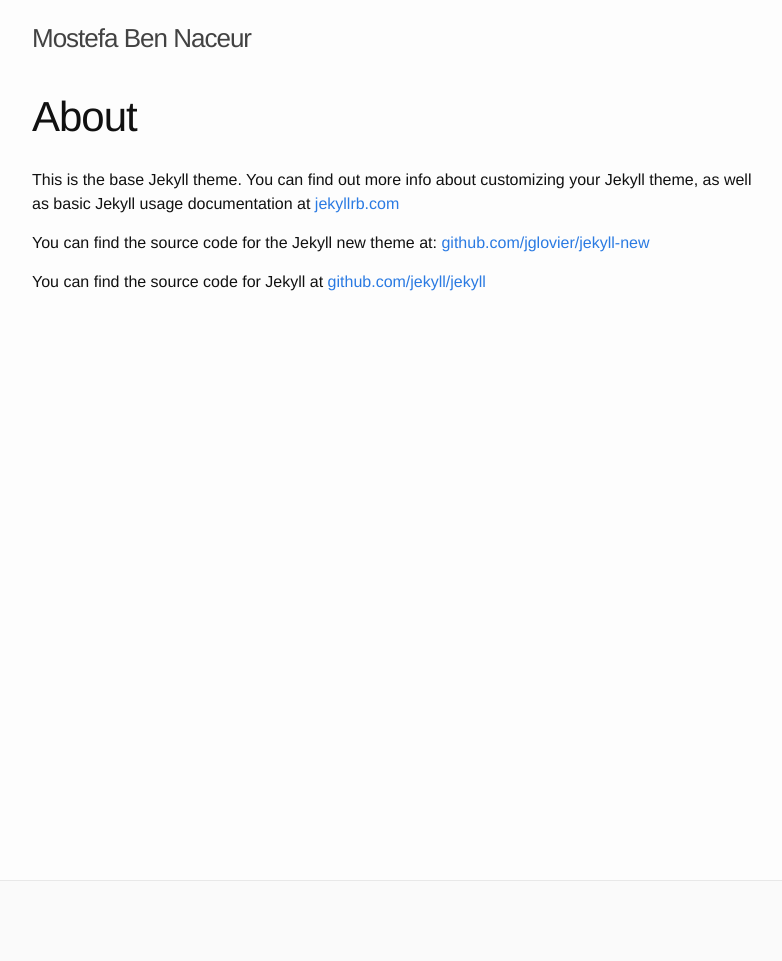
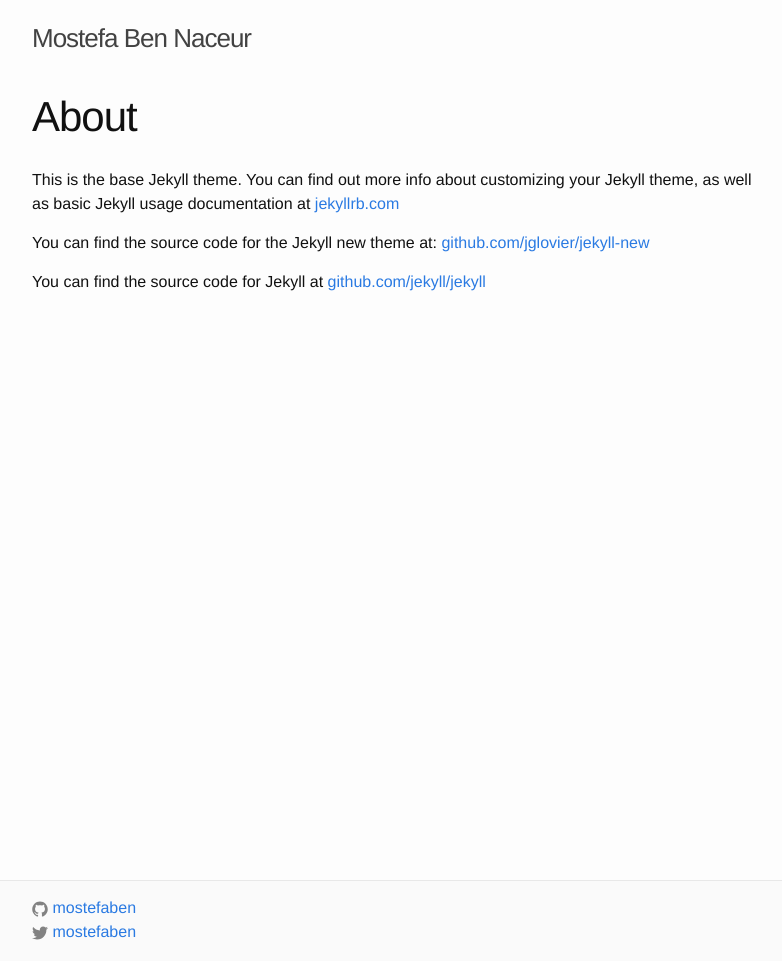
Before and after one commit to MostefaBen/MostefaBen.github.io, a Jekyll site: the page built from about.md, in a window 1280 px wide. Shown: the whole page, without its empty margins (238-1020 px from the left). Built offline with Jekyll 4.4.1, drawn with Linux system fonts in a browser that asks for light colours.

Commit message:
config updated

```diff
--- a/_config.yml
+++ b/_config.yml
@@ -5,8 +5,8 @@ description: >
   A blog.
 baseurl: "" # the subpath of your site, e.g. /blog/
 url: "https://mostefaben.github.io/" # the base hostname & protocol for your site
-#twitter_username:
-#github_username:
+twitter_username:  mostefaben
+github_username:   mostefaben
 
 # Build settings
 markdown: kramdown
```
